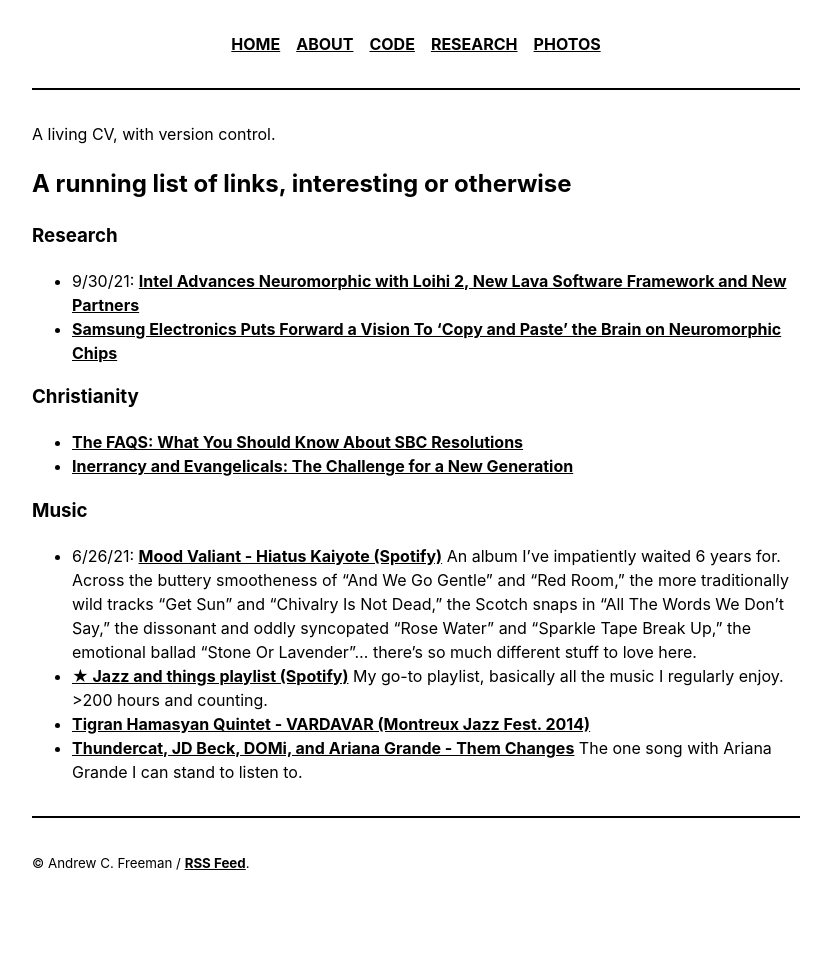
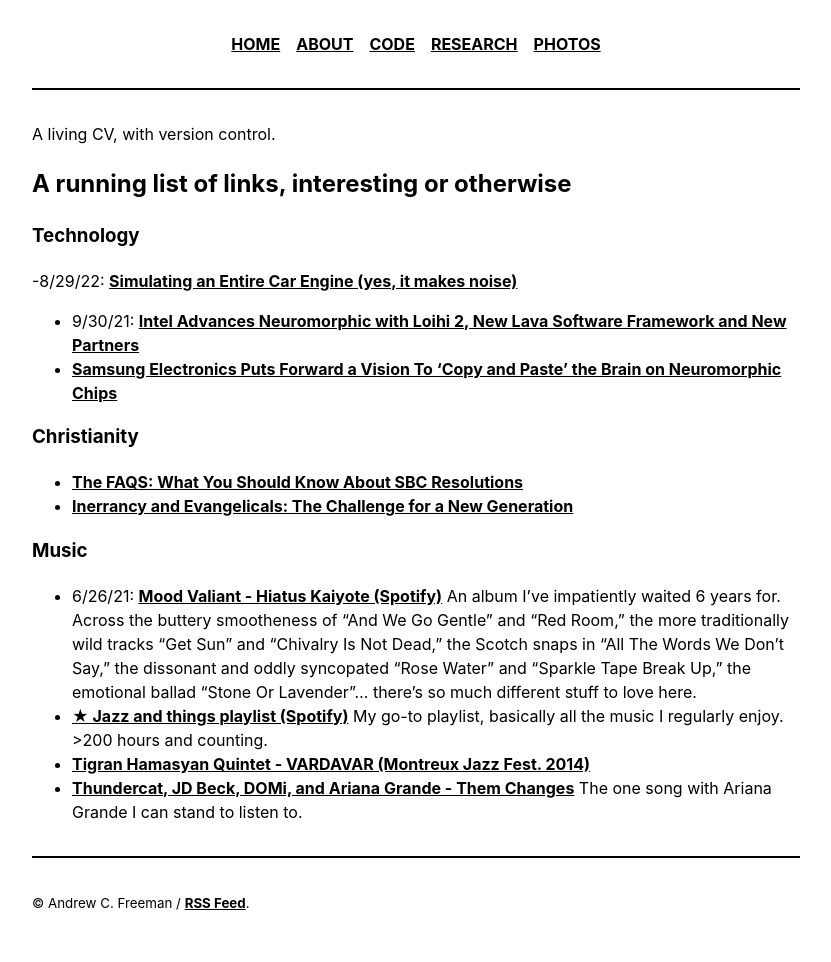
Before and after one commit to ac-freeman/acfreeman.github.io, a Jekyll site: the page built from _pages/index.md, in a window 1280 px wide. Shown: the whole page, without its empty margins (224-1055 px from the left). Built offline with Jekyll 4.4.1, drawn with Linux system fonts in a browser that asks for light colours; before the commit the page ends 922 px from its top, so only the background shows below that.

Commit message:
Update index.md

```diff
--- a/_pages/index.md
+++ b/_pages/index.md
@@ -12,7 +12,8 @@ A living CV, with version control.
 
 ## A running list of links, interesting or otherwise
 
-### Research
+### Technology
+-8/29/22: [Simulating an Entire Car Engine (yes, it makes noise)](https://www.youtube.com/watch?v=RKT-sKtR970)
 - 9/30/21: [Intel Advances Neuromorphic with Loihi 2, New Lava Software Framework and New Partners](https://www.intel.com/content/www/us/en/newsroom/news/intel-unveils-neuromorphic-loihi-2-lava-software.html#gs.d6xts8)
 - [Samsung Electronics Puts Forward a Vision To ‘Copy and Paste’ the Brain on Neuromorphic Chips](https://news.samsung.com/global/samsung-electronics-puts-forward-a-vision-to-copy-and-paste-the-brain-on-neuromorphic-chips)
 
```
